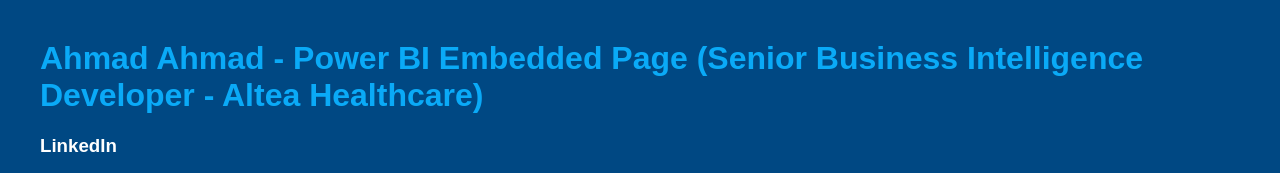
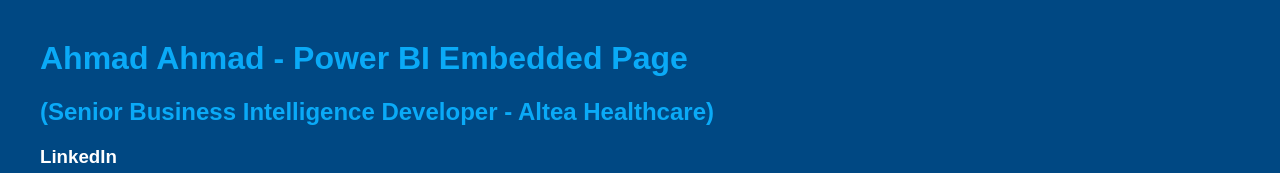
Before and after one commit to ahmadaahmad/ahmadaahmad.github.io, a plain HTML site: page index.html in a window 1280 px wide. Shown: the top 173 px of the page. Drawn offline with Linux system fonts and the light colour scheme.

Commit message:
Remove job title from HTML page header

```diff
--- a/index.html
+++ b/index.html
@@ -2,7 +2,7 @@
 <html>
 <head>
     <title>Embedded Power BI example</title>
-    <title>Ahmad Ahmad - Power BI Embedded Page (Senior Business Intelligence Developer - Altea Healthcare)</title>
+    <title>Ahmad Ahmad - Power BI Embedded Page</title>
     <style>
         body {
             /* This sets the background to your light blue (0AAAF7) */
@@ -45,7 +45,8 @@
 </head>
 <body>
 
-    <h1>Ahmad Ahmad - Power BI Embedded Page (Senior Business Intelligence Developer - Altea Healthcare)</h1>
+    <h1>Ahmad Ahmad - Power BI Embedded Page</h1>
+    <h2>(Senior Business Intelligence Developer - Altea Healthcare)</h2>
     <h3><a href="https://linkedin.com/in/ahmadahmad1" >LinkedIn</a></h3>
     <h3><a href="https://docs.google.com/document/d/1FM5lUnUctVfRfaFk0_ymH6oFVq4rdEAz/edit?usp=sharing&ouid=111409500646789383237&rtpof=true&sd=true" >Resume</a></h3>
     <iframe title="mockup" width="600" height="373.5" src="https://app.powerbi.com/view?r=eyJrIjoiNjc1MjRkZmItODI1Yy00YTExLWIxMzctMmUzMGMxNGNiYTI0IiwidCI6ImE2YTIwYzIzLTliNmEtNGU2ZC1iYTBiLTlmMjFlM2M3ZWYzNiJ9" frameborder="0" allowFullScreen="true"></iframe>
```
